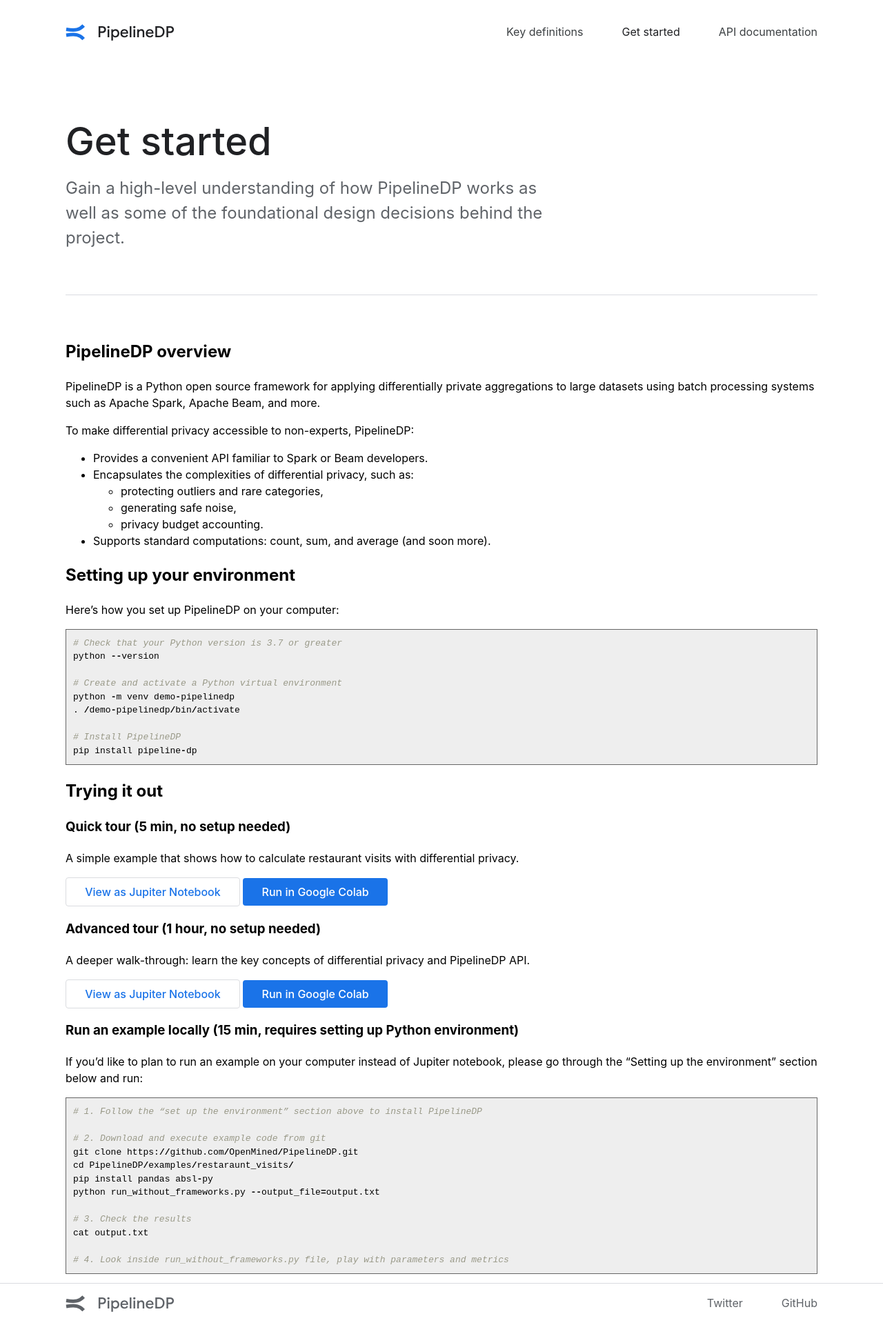
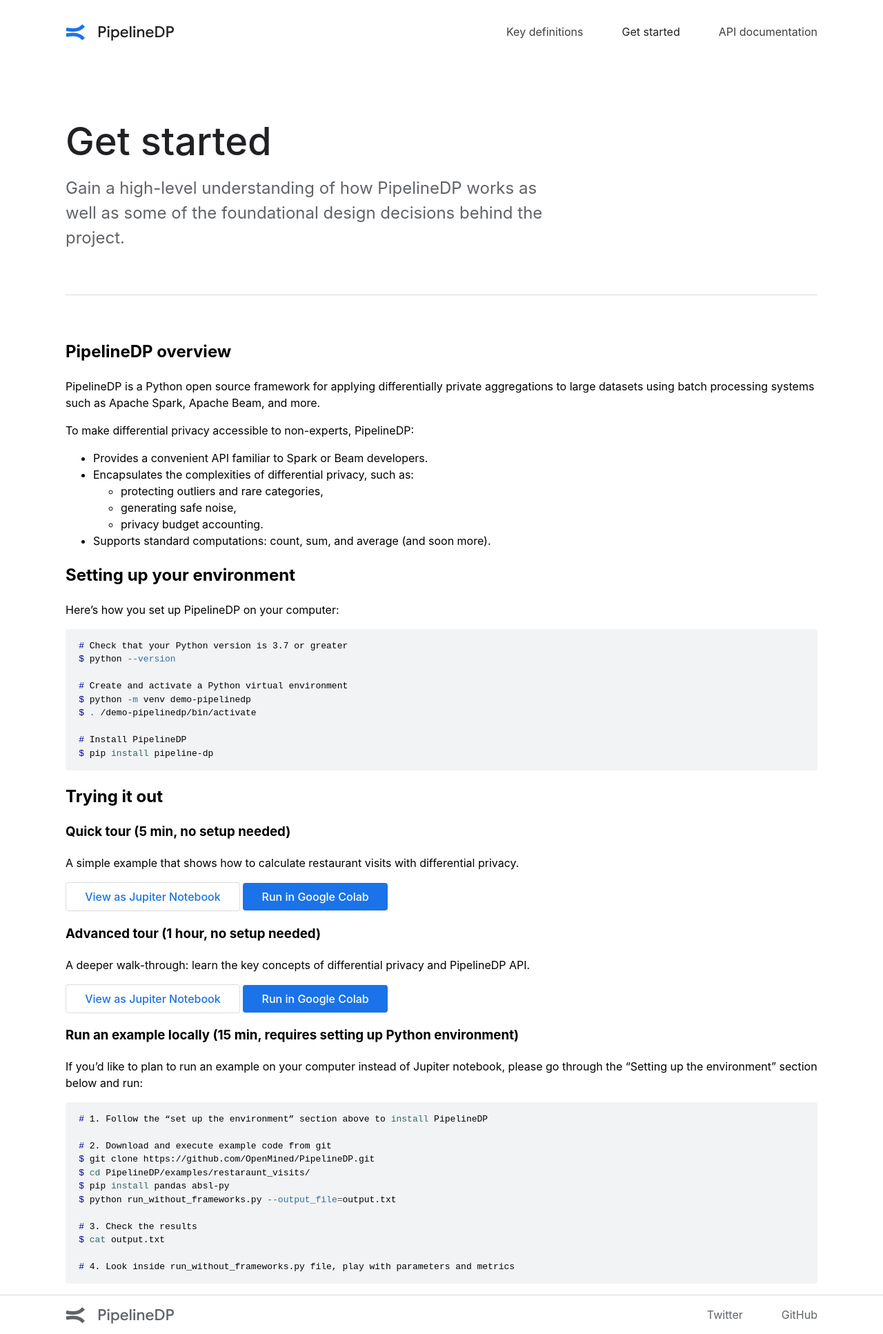
Before and after one commit to OpenMined/PipelineDP, a Jekyll site: the page built from get-started.md, in a window 1280 px wide. Shown: the whole page at 69% size. Built offline with Jekyll 4.4.1, drawn with Linux system fonts in a browser that asks for light colours.

Commit message:
Modify syntax highlighting styles

````diff
--- a/_sass/components/_code.scss
+++ /dev/null
@@ -1,22 +0,0 @@
-.highlight .hll { background-color: #ffffcc }
-.highlight .c { color: #999988; font-style: italic } /* Comment */
-.highlight .err { color: #a61717; background-color: #e3d2d2 } /* Error */
-.highlight .k { color: #000000; font-weight: bold } /* Keyword */
-.highlight .o { color: #000000; font-weight: bold } /* Operator */
-.highlight .cm { color: #999988; font-style: italic } /* Comment.Multiline */
-.highlight .cp { color: #999999; font-weight: bold; font-style: italic } /* Comment.Preproc */
-.highlight .c1 { color: #999988; font-style: italic } /* Comment.Single */
-.highlight .cs { color: #999999; font-weight: bold; font-style: italic } /* Comment.Special */
-.highlight .gd { color: #000000; background-color: #ffdddd } /* Generic.Deleted */
-.highlight .ge { color: #000000; font-style: italic } /* Generic.Emph */
-.highlight .gr { color: #aa0000 } /* Generic.Error */
-.highlight .gh { color: #999999 } /* Generic.Heading */
-.highlight .gi { color: #000000; background-color: #ddffdd } /* Generic.Inserted */
-.highlight .go { color: #888888 } /* Generic.Output */
-.highlight .gp { color: #555555 } /* Generic.Prompt */
-.highlight .gs { font-weight: bold } /* Generic.Strong */
-.highlight .gu { color: #aaaaaa } /* Generic.Subheading */
-.highlight .gt { color: #aa0000 } /* Generic.Traceback */
-.highlight .kc { color: #000000; font-weight: bold } /* Keyword.Constant */
-
-pre.highlight {padding: 10px; background-color: #eee; border: 1px solid #666;}
--- /dev/null
+++ b/_sass/core/_syntax-highlighting.scss
@@ -0,0 +1,72 @@
+/* Syntax Highlighting */
+
+.highlight {
+  background-color: #f1f3f4;
+  border-radius: 4px;
+  margin: 0 0 1rem 0;
+  padding: 0.1rem 1.2rem;
+
+  .highlighter-rouge & {
+    background-color: #f1f3f4;
+  }
+
+  .c     { color: #999; } // Comment
+  .err   { color: #a00; background-color: #faa; } // Error
+  .k     { color: #069; } // Keyword
+  .o     { color: #555; } // Operator
+  .cm    { color: #09f; font-style: italic; } // Comment.Multiline
+  .cp    { color: #099; } // Comment.Preproc
+  .c1    { color: #999; } // Comment.Single
+  .cs    { color: #999; } // Comment.Special
+  .gd    { background-color: #fcc; border: 1px solid #c00; } // Generic.Deleted
+  .gd .x { color: #000; background-color: #faa; } // Generic.Deleted.Specific
+  .ge    { font-style: italic; } // Generic.Emph
+  .gr    { color: #f00; } // Generic.Error
+  .gh    { color: #030; } // Generic.Heading
+  .gi    { background-color: #cfc; border: 1px solid #0c0; } // Generic.Inserted
+  .gi .x { color: #000; background-color: #afa; } // Generic.Inserted.Specific
+  .go    { color: #aaa; } // Generic.Output
+  .gp    { color: #009; } // Generic.Prompt
+  .gs    { font-weight: bold; } // Generic.Strong
+  .gu    { color: #030; } // Generic.Subheading
+  .gt    { color: #9c6; } // Generic.Traceback
+  .kc    { color: #069; } // Keyword.Constant
+  .kd    { color: #069; } // Keyword.Declaration
+  .kp    { color: #069; } // Keyword.Pseudo
+  .kr    { color: #069; } // Keyword.Reserved
+  .kt    { color: #078; } // Keyword.Type
+  .m     { color: #f60; } // Literal.Number
+  .s     { color: #d44950; } // Literal.String
+  .na    { color: #4f9fcf; } // Name.Attribute
+  .nb    { color: #366; } // Name.Builtin
+  .nc    { color: #0a8; } // Name.Class
+  .no    { color: #360; } // Name.Constant
+  .ni    { color: #999; } // Name.Entity
+  .ne    { color: #c00; } // Name.Exception
+  .nf    { color: #c0f; } // Name.Function
+  .nn    { color: #0cf; } // Name.Namespace
+  .nt    { color: #2f6f9f; } // Name.Tag
+  .nv    { color: #033; } // Name.Variable
+  .ow    { color: #000; } // Operator.Word
+  .w     { color: #bbb; } // Text.Whitespace
+  .mf    { color: #f60; } // Literal.Number.Float
+  .mh    { color: #f60; } // Literal.Number.Hex
+  .mi    { color: #f60; } // Literal.Number.Integer
+  .mo    { color: #f60; } // Literal.Number.Oct
+  .sb    { color: #c30; } // Literal.String.Backtick
+  .sc    { color: #c30; } // Literal.String.Char
+  .sd    { color: #c30; font-style: italic; } // Literal.String.Doc
+  .s2    { color: #c30; } // Literal.String.Double
+  .se    { color: #c30; } // Literal.String.Escape
+  .sh    { color: #c30; } // Literal.String.Heredoc
+  .si    { color: #a00; } // Literal.String.Interpol
+  .sx    { color: #c30; } // Literal.String.Other
+  .sr    { color: #3aa; } // Literal.String.Regex
+  .s1    { color: #c30; } // Literal.String.Single
+  .ss    { color: #fc3; } // Literal.String.Symbol
+  .bp    { color: #366; } // Name.Builtin.Pseudo
+  .vc    { color: #033; } // Name.Variable.Class
+  .vg    { color: #033; } // Name.Variable.Global
+  .vi    { color: #033; } // Name.Variable.Instance
+  .il    { color: #f60; } // Literal.Number.Integer.Long
+}
--- a/assets/css/style.scss
+++ b/assets/css/style.scss
@@ -2,7 +2,9 @@
 ---
 @charset "utf-8";
 
-@import "base";
+// Core
+@import "core/base";
+@import "core/syntax-highlighting";
 
 // Objects
 @import "objects/wrapper";
@@ -17,4 +19,3 @@
 @import "components/hero";
 @import "components/partners";
 @import "components/tile";
-@import "components/code";
--- a/get-started.md
+++ b/get-started.md
@@ -24,17 +24,17 @@
 # Setting up your environment
 Here’s how you set up PipelineDP on your computer:
 
-```python
+{% highlight shell_session %}
 # Check that your Python version is 3.7 or greater
-python --version
+$ python --version
 
 # Create and activate a Python virtual environment
-python -m venv demo-pipelinedp
-. /demo-pipelinedp/bin/activate
+$ python -m venv demo-pipelinedp
+$ . /demo-pipelinedp/bin/activate
 
 # Install PipelineDP
-pip install pipeline-dp
-```
+$ pip install pipeline-dp
+{% endhighlight %}
 
 # Trying it out
 ### Quick tour (5 min, no setup needed)
@@ -53,17 +53,17 @@
 ### Run an example locally (15 min, requires setting up Python environment)
 If you’d like to plan to run an example on your computer instead of Jupiter notebook, please go through the “Setting up the environment” section below and run:
 
-```python
+{% highlight shell_session %}
 # 1. Follow the “set up the environment” section above to install PipelineDP
 
 # 2. Download and execute example code from git
-git clone https://github.com/OpenMined/PipelineDP.git
-cd PipelineDP/examples/restaraunt_visits/
-pip install pandas absl-py
-python run_without_frameworks.py --output_file=output.txt
+$ git clone https://github.com/OpenMined/PipelineDP.git
+$ cd PipelineDP/examples/restaraunt_visits/
+$ pip install pandas absl-py
+$ python run_without_frameworks.py --output_file=output.txt
 
 # 3. Check the results
-cat output.txt
+$ cat output.txt
 
 # 4. Look inside run_without_frameworks.py file, play with parameters and metrics
-```
+{% endhighlight %}
````
Also changed, not shown: _sass/core/_base.scss (renamed from _sass/_base.scss).
